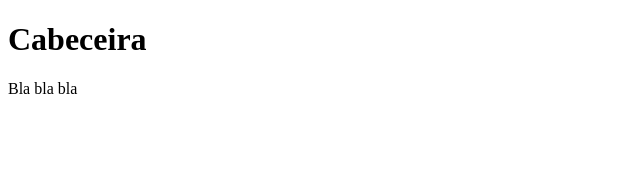
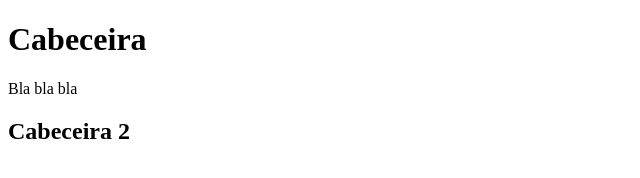
Before and after one commit to mrey-profe/daw22-23, a plain HTML site: page index.html in a window 1280 px wide. Shown: the whole page, without its empty margins (0-640 px from the left). Drawn offline with Linux system fonts and the light colour scheme.

Commit message:
Modificacion local

```diff
--- a/index.html
+++ b/index.html
@@ -9,5 +9,6 @@
 <body>
     <h1>Cabeceira</h1>
     <p>Bla bla bla </p>
+    <h2>Cabeceira 2</h2>
 </body>
 </html>
```
